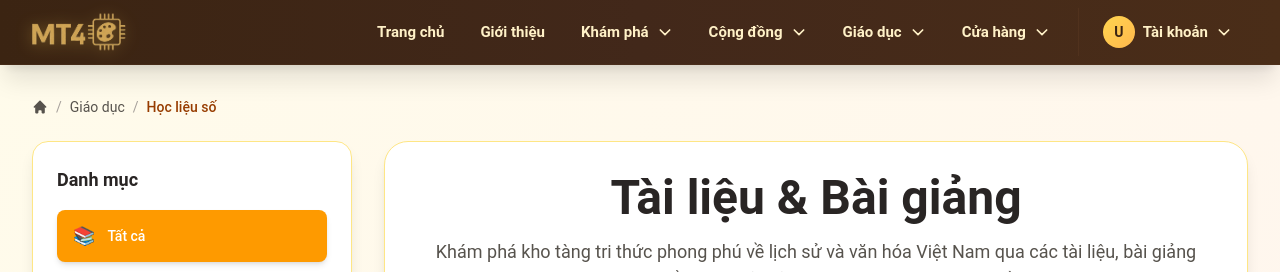
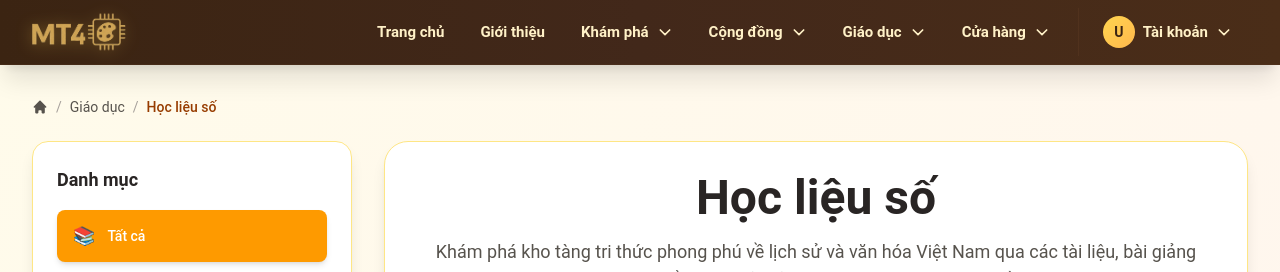
Before and after one commit to huyld1504/HA4, a React (Vite) app: page /tai-lieu-bai-giang in a window 1280 px wide. Shown: the top 272 px of the page. Built offline with nearby package versions, Linux system fonts and the light colour scheme.

Commit message:
fix title

```diff
--- a/src/pages/TaiLieuBaiGiang.jsx
+++ b/src/pages/TaiLieuBaiGiang.jsx
@@ -336,7 +336,7 @@ const TaiLieuBaiGiang = () => {
             <div className="mb-8 rounded-3xl border border-amber-200 bg-white p-8 shadow-lg">
               <div className="text-center mb-6">
                 <h1 className="mb-4 text-4xl font-serif font-bold text-stone-800 sm:text-5xl">
-                  Tài liệu & Bài giảng
+                  Học liệu số
                 </h1>
                 <p className="text-lg text-stone-600 max-w-3xl mx-auto">
                   Khám phá kho tàng tri thức phong phú về lịch sử và văn hóa Việt Nam qua các tài liệu,
```
